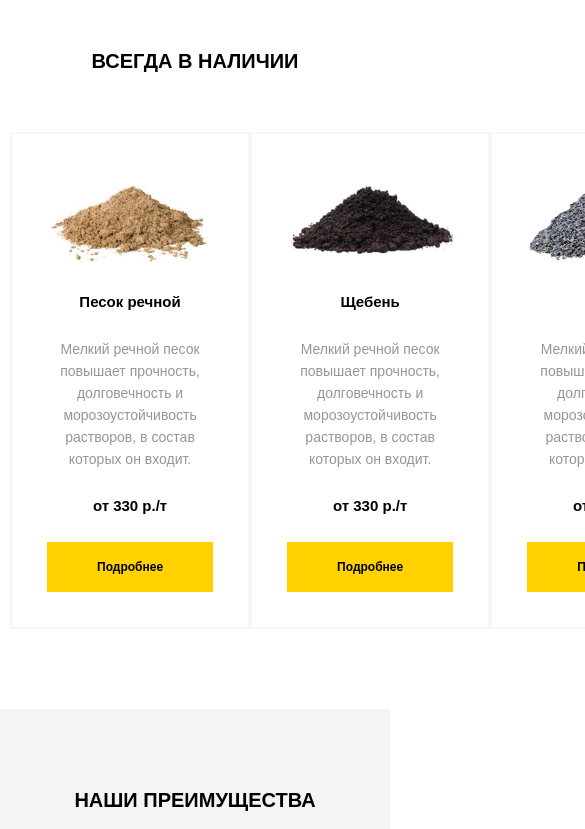
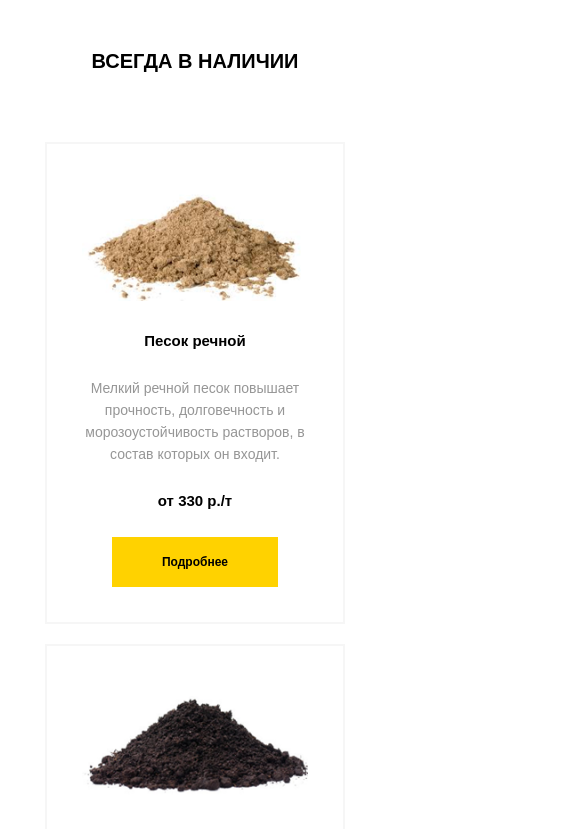
Before and after one commit to FominPA/Granit, a plain HTML site: page index.html in a window 390 px wide. Shown: the part 580-1409 px from the top of the page, 585 px wide, since content can reach past the window. Drawn offline with Linux system fonts and the light colour scheme.

Commit message:
Made adaptive for #secondBlock

```diff
--- a/style.scss
+++ b/style.scss
@@ -183,7 +183,7 @@ main {
 			justify-content: space-around;
 
 			.item {
-				max-width: 226px;
+				width: 226px;
 				padding: 35px;
 				padding-top: 50px;
 				border: 2px solid #F6F6F6;
@@ -232,11 +232,12 @@ main {
 		.items {
 			display: flex;
 			justify-content: space-around;
+			flex-wrap: wrap;
 
 			.item {
 				padding: 18px;
 				border: 2px solid #F4F4F4;
-				width: 200px;
+				width: 180px;
 				display: flex;
 				flex-direction: column;
 				justify-content: space-between;
@@ -257,6 +258,8 @@ main {
 						font-size: 10px;
 					}
 				}
+
+				h3 { font-size: 13px; }
 
 				.price {
 					margin: 15px auto;
@@ -402,3 +405,15 @@ footer {
 		}
 	}
 }
+
+main {
+	#secondBlock {
+		@media (max-width: 920px) {
+			.items {
+				flex-wrap: wrap;
+				align-items: center;
+				.item { margin: 10px auto; }
+			}
+		}
+	}
+}
```
Also changed, not shown: style.css.
